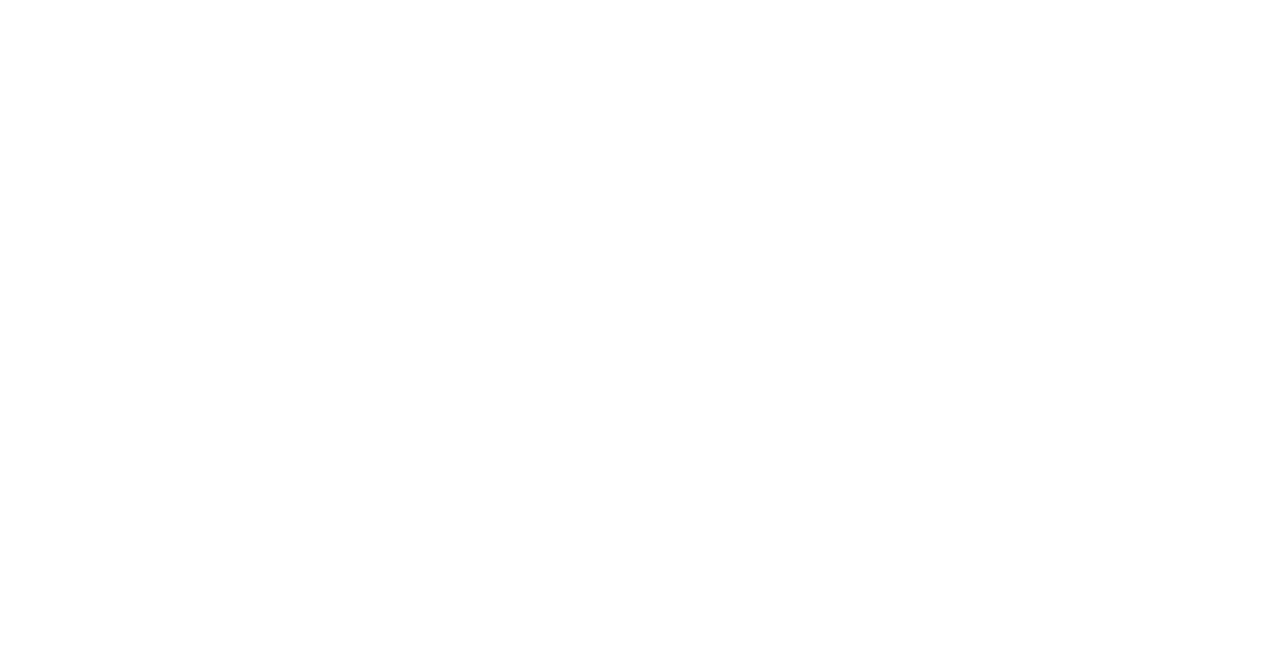
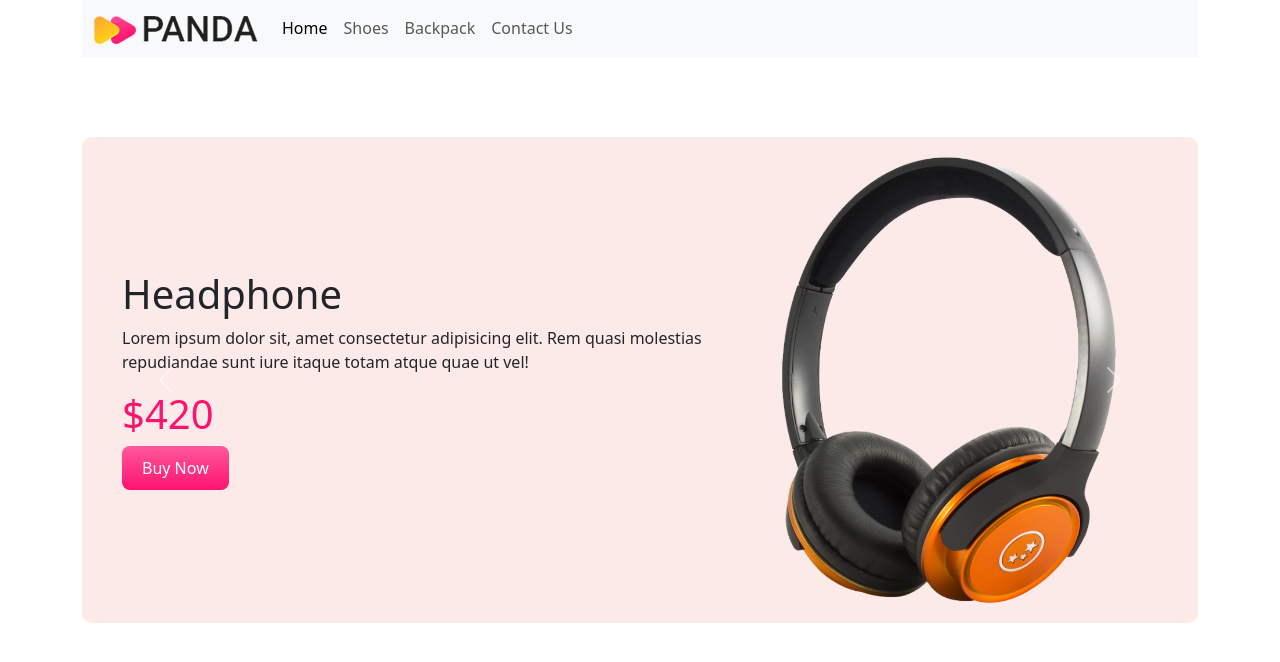
Before and after one commit to Zannat-E-Tasnim/panda-commerce, a plain HTML site: page index.html in a window 1280 px wide. Drawn offline with nearby package versions, Linux system fonts and the light colour scheme.

Commit message:
carousel done

```diff
--- a/index.html
+++ b/index.html
@@ -4,9 +4,110 @@
     <meta charset="UTF-8">
     <meta name="viewport" content="width=device-width, initial-scale=1.0">
     <title>Panda Commerce</title>
+    <link href="https://cdn.jsdelivr.net/npm/bootstrap@5.3.3/dist/css/bootstrap.min.css" rel="stylesheet" integrity="sha384-QWTKZyjpPEjISv5WaRU9OFeRpok6YctnYmDr5pNlyT2bRjXh0JMhjY6hW+ALEwIH" crossorigin="anonymous">
     <link rel="stylesheet" href="style.css">
 </head>
 <body>
+   <div class="container">
+    <nav class="navbar navbar-expand-lg bg-body-tertiary">
+        <div class="container-fluid">
+          <a class="navbar-brand" href="#">
+            <img src="images/logo.png" alt="">
+          </a>
+          <button class="navbar-toggler" type="button" data-bs-toggle="collapse" data-bs-target="#navbarNav" aria-controls="navbarNav" aria-expanded="false" aria-label="Toggle navigation">
+            <span class="navbar-toggler-icon"></span>
+          </button>
+          <div class="collapse navbar-collapse" id="navbarNav">
+            <ul class="navbar-nav">
+              <li class="nav-item">
+                <a class="nav-link active" aria-current="page" href="#">Home</a>
+              </li>
+              <li class="nav-item">
+                <a class="nav-link" href="#shoes">Shoes</a>
+              </li>
+              <li class="nav-item">
+                <a class="nav-link" href="#backpack">Backpack</a>
+              </li>
+              <li class="nav-item">
+                <a class="nav-link" href="#contact">Contact Us</a>
+              </li>
+            </ul>
+          </div>
+        </div>
+      </nav>
+   </div>
 
+   <div class="container">
+    <div id="carouselExample" class="carousel slide car-background">
+        <div class="carousel-inner">
+          <div class="carousel-item active">
+            <div class="row align-items-center">
+                <div class="col-md-7">
+                    <h1>Headphone</h1>
+                    <p>Lorem ipsum dolor sit, amet consectetur adipisicing elit. Rem quasi molestias repudiandae sunt iure itaque totam atque quae ut vel!</p>
+                    <h1 class="price">$420</h1>
+                    <button class="buy-now-button">Buy Now</button>
+                </div>
+                <div class="col-md-5">
+                    <img src="images/banner-images/headphone.png" class="d-block w-100" alt="...">
+                </div>
+            </div>
+          </div>
+
+          <div class="carousel-item">
+            <div class="row align-items-center">
+                <div class="col-md-7">
+                    <h1>Mega LCD TV For Sports</h1>
+                    <p>Lorem ipsum dolor sit, amet consectetur adipisicing elit. Rem quasi molestias repudiandae sunt iure itaque totam atque quae ut vel!</p>
+                    <h1 class="price">$1200</h1>
+                    <button class="buy-now-button">Buy Now</button>
+                </div>
+                <div class="col-md-5">
+                    <img src="images/banner-images/tv.png" class="d-block w-100" alt="...">
+                </div>
+            </div>
+          </div>
+
+          <div class="carousel-item">
+            <div class="row align-items-center">
+                <div class="col-md-7">
+                    <h1>X-Box for Living Room</h1>
+                    <p>Lorem ipsum dolor sit, amet consectetur adipisicing elit. Rem quasi molestias repudiandae sunt iure itaque totam atque quae ut vel!</p>
+                    <h1 class="price">$600</h1>
+                    <button class="buy-now-button">Buy Now</button>
+                </div>
+                <div class="col-md-5">
+                    <img src="images/banner-images/xbox.png" class="d-block w-100" alt="...">
+                </div>
+            </div>
+          </div>
+        </div>
+        <button class="carousel-control-prev" type="button" data-bs-target="#carouselExample" data-bs-slide="prev">
+          <span class="carousel-control-prev-icon" aria-hidden="true"></span>
+          <span class="visually-hidden">Previous</span>
+        </button>
+        <button class="carousel-control-next" type="button" data-bs-target="#carouselExample" data-bs-slide="next">
+          <span class="carousel-control-next-icon" aria-hidden="true"></span>
+          <span class="visually-hidden">Next</span>
+        </button>
+    </div>
+   </div>
+
+
+
+
+
+
+
+
+
+
+
+
+
+
+    <script src="https://cdn.jsdelivr.net/npm/bootstrap@5.3.3/dist/js/bootstrap.bundle.min.js" integrity="sha384-YvpcrYf0tY3lHB60NNkmXc5s9fDVZLESaAA55NDzOxhy9GkcIdslK1eN7N6jIeHz" crossorigin="anonymous"></script>
+    <script src="https://cdn.jsdelivr.net/npm/@popperjs/core@2.11.8/dist/umd/popper.min.js" integrity="sha384-I7E8VVD/ismYTF4hNIPjVp/Zjvgyol6VFvRkX/vR+Vc4jQkC+hVqc2pM8ODewa9r" crossorigin="anonymous"></script>
+    <script src="https://cdn.jsdelivr.net/npm/bootstrap@5.3.3/dist/js/bootstrap.min.js" integrity="sha384-0pUGZvbkm6XF6gxjEnlmuGrJXVbNuzT9qBBavbLwCsOGabYfZo0T0to5eqruptLy" crossorigin="anonymous"></script>
 </body>
 </html>
--- a/style.css
+++ b/style.css
@@ -0,0 +1,20 @@
+.container{
+    margin-bottom: 80px;
+}
+.car-background{
+    background-color: #fceae8;
+    border-radius: 10px;;
+}
+.carousel-item{
+    padding: 20px 40px;
+}
+.price{
+    color: #ff136f;
+}
+.buy-now-button{
+    background-image: linear-gradient(to bottom,#ff589b,#ff136f);
+    padding: 10px 20px;
+    color: white;
+    border-radius: 8px;
+    border: none;
+}
```
Also changed, not shown: images/bags/bag-2.png (added), images/banner-images/headphone.png (added), images/banner-images/tv.png (added), images/banner-images/xbox.png (added), images/categories/bag.png (added), images/categories/shoes.png (added), images/categories/watch.png (added), images/logo.png (added), images/shoes/shoe-1.png (added), images/shoes/shoe-2.png (added), images/shoes/shoe-3.png (added), 3 other files.
